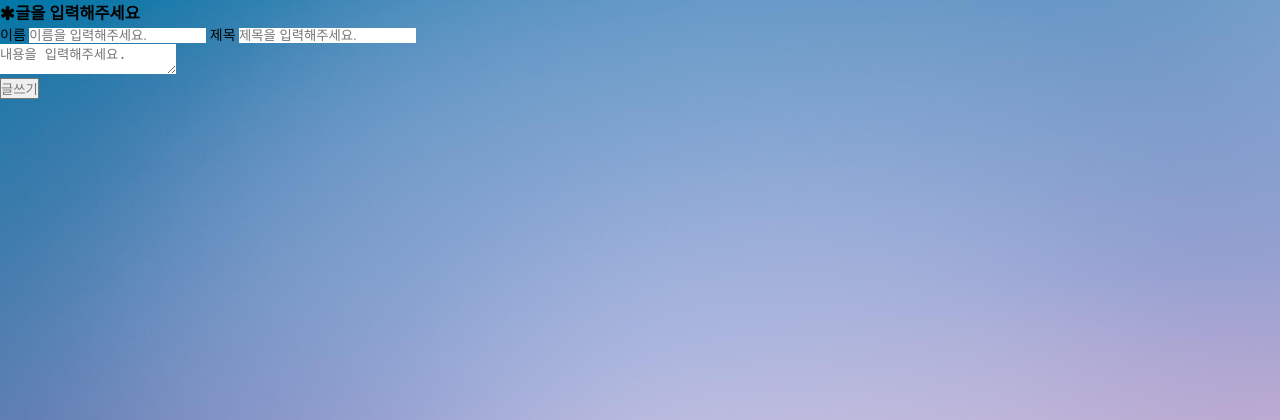
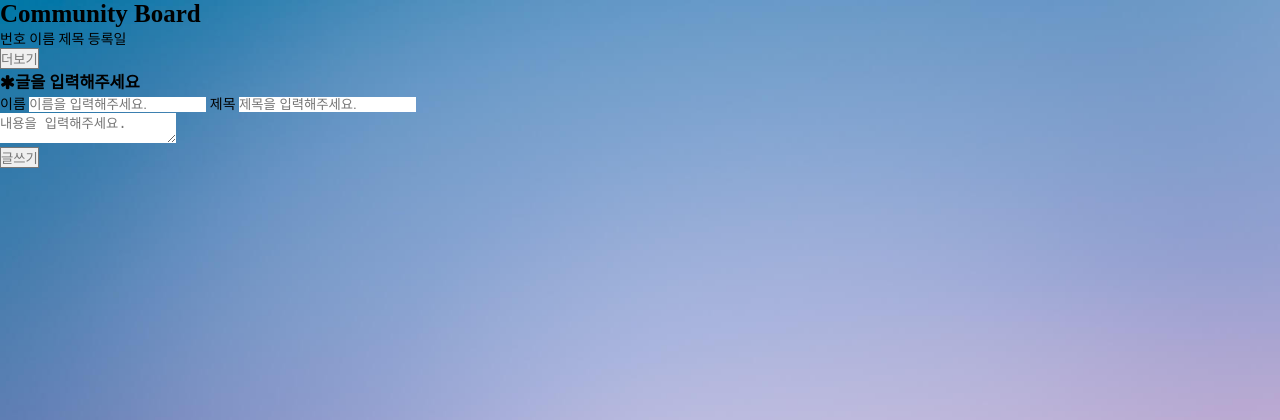
Before and after one commit to ssongd-creater/Portfolio_dayoung, a PHP site: page /pages/community_form.php in a window 1280 px wide. Shown: the top 420 px of the page. Run offline with PHP 8.4, Linux system fonts and the light colour scheme; tables that the repository leaves empty hold one stand-in row (values such as "Sample post"); a stand-in replaces the project's code that opens the database connection.

Commit message:
8/19 앞으로 해야할 것들 정리

```diff
--- a/index.php
+++ b/index.php
@@ -402,7 +402,6 @@
 
           <div class="contact_board">
 
-            <?php include $_SERVER["DOCUMENT_ROOT"]."/dy_pofol/pages/community_detail.php";?>
             <?php include $_SERVER["DOCUMENT_ROOT"]."/dy_pofol/pages/community_form.php"; ?>
           </div>
           <!-- End of contact_board -->
--- a/pages/community_form.php
+++ b/pages/community_form.php
@@ -22,6 +22,44 @@
     href="https://fonts.googleapis.com/css2?family=Nanum+Gothic:wght@400;700;800&family=Gowun+Dodum&family=Roboto:wght@100;300;400;500;700;900&display=swap"
     rel="stylesheet">
 
+
+    <?php
+    include $_SERVER["DOCUMENT_ROOT"]."/connect/db_conn.php";
+    $sql = "SELECT * FROM pofol ORDER BY Pofol_comm_idx DESC";
+
+    $pofol_result = mysqli_query($dbConn,$sql);
+    $pofol_row = mysqli_fetch_array($pofol_result);
+  ?>
+  <h2>Community Board</h2>
+    <ul>
+      <li class="board_tit">
+        <span>번호</span>
+        <span>이름</span>
+        <span>제목</span>
+        <span>등록일</span>
+      </li>
+      <?php
+      $rowpage = 5;
+
+      while($pofol_row = mysqli_fetch_array($pofol_result)){
+        $pofol_idx = $pofol_row['Pofol_comm_idx'];
+        $pofol_name = $pofol_row['Pofol_comm_name'];
+        $pofol_tit = $pofol_row['Pofol_comm_tit'];
+        $pofol_con = $pofol_row['Pofol_comm_con'];
+        $pofol_reg = $pofol_row['Pofol_comm_reg'];
+      ?>
+      <li class="board_con">
+        <span><?=$pofol_idx?></span>
+        <span><?=$pofol_name?></span>
+        <span><a href="/dy_pofol/pages/community_detail.php?detail_idx=<?=$pofol_idx?>"><?=$pofol_tit?></a></span>
+        <span><?=$pofol_reg?></span>
+      </li>
+      <?php }?>
+    </ul>
+    <div class="board_more">
+      <button type="button" class="more_btn">더보기</button>
+    </div>
+
   <h3><i class="fa fa-asterisk"></i>글을 입력해주세요</h3>
   <form class="contact_write" method="post" name="write_form" action="/dy_pofol/php/community_insert.php">
   <div class="write_box">
@@ -39,6 +77,9 @@
 <div class="write_btn">
   <button type="button" onclick="sendWrite()">글쓰기</button>
 </div>
+
+
+
 
 <script src="https://ajax.googleapis.com/ajax/libs/jquery/3.4.1/jquery.min.js"></script>
 <script>
@@ -59,3 +100,16 @@
       document.write_form.submit();
     };
 </script>
+<script>
+  $(function() {
+    $(".board_con").hide();
+    $(".board_con").slice(0, 5).show();
+
+    $(".more_btn").click(function() {
+      //console.log($(".board-contents:hidden").length);
+      $(".board_con:hidden").slice(0, 5).show();
+    });
+    //테이블 탭 활성화 기능
+
+  });
+  </script>
```
Also changed, not shown: pages/community_detail.php (+0 -43 lines), todo.txt (added, +20 -0 lines).
